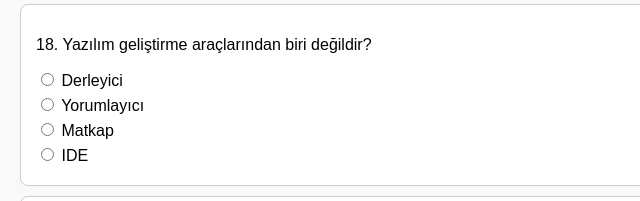
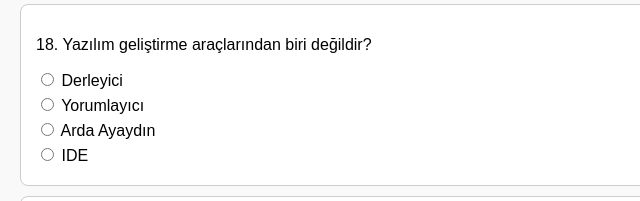
Before and after one commit to ardaayaydin0/programlamatemelleri, a plain HTML site: page index.html in a window 1280 px wide. Shown: the part 3340-3541 px from the top of the page, 0-640 px from the left. Drawn offline with Linux system fonts and the light colour scheme.

Commit message:
Update index.html

```diff
--- a/index.html
+++ b/index.html
@@ -213,7 +213,7 @@
     <div class="cevaplar">
         <label><input type="radio" name="q18" value="A"> Derleyici</label>
         <label><input type="radio" name="q18" value="B"> Yorumlayıcı</label>
-        <label><input type="radio" name="q18" value="C"> Matkap</label>
+        <label><input type="radio" name="q18" value="C"> Arda Ayaydın</label>
         <label><input type="radio" name="q18" value="D"> IDE</label>
     </div>
     <div class="sonuc" id="sonuc18"></div>
```
